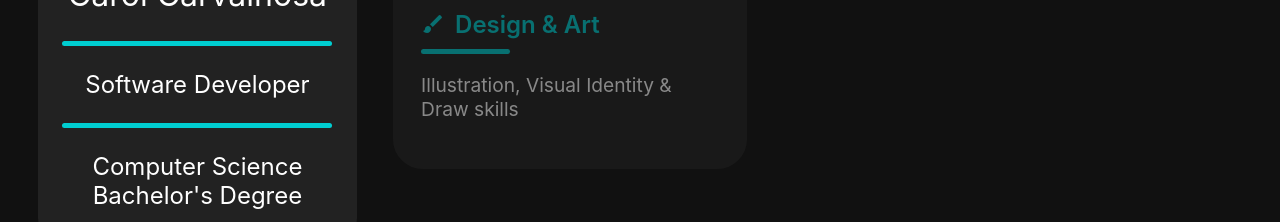
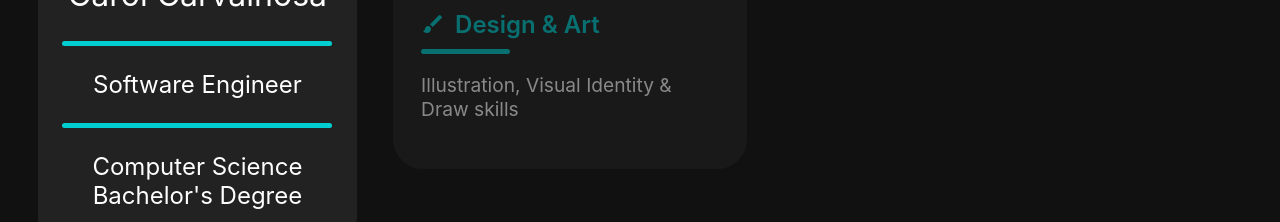
Before and after one commit to CarolCarvalhosa/portfolio, a React (Create React App) app: page / in a window 1280 px wide. Shown: the part 396-618 px from the top of the page. Built offline with nearby package versions, Linux system fonts and the light colour scheme; what @react-pdf/renderer would draw is missing.

Commit message:
Summary + work places

```diff
--- a/src/data/data.json
+++ b/src/data/data.json
@@ -2,12 +2,12 @@
   "name": "Carol Carvalhosa",
   "mail": "ccscarvalhosa@gmail.com",
   "linkedin": "https://linkedin.com/in/carolina-carvalhosa/",
-  "occupation": "Software Developer",
+  "occupation": "Software Engineer",
   "education": "Computer Science Bachelor's Degree",
   "university": "UERJ",
   "universityFullName": "State University of Rio de Janeiro",
   "educationEndDate": "12/2022",
-  "summary": "I aim to grow as a web & mobile developer acquiring knowledge that can improve the systems I work on.",
+  "summary": "I'm a software engineer that thrives in fast-paced environments where I can build great web and mobile products and mentor other engineers too.",
   "skills": ["JavaScript", "ReactJS", "TypeScript", "Git and TFS", "C# .NET Core", "MVC", "SQL Server, PostgreSQL and MySQL", "Advanced CSS", "UI/UX", "AzureDevOps and Scrum", "Jest and @testing-library", "Storybook and VS Code documentation"],
   "avatar": "https://avatars.githubusercontent.com/u/43474430?v=4",
   "website": "https://carolcarvalhosa.github.io/portfolio/",
@@ -72,7 +72,8 @@
   ],
   "workHistory": [
     {
-      "occupation": "SOFTWARE DEVELOPER [08/2020 - present]",
+      "occupation": "SOFTWARE ENGINEER [08/20 - present]",
+      "place": "Radix",
       "projects": [
         "Responsible for building an UIKit ReactJS library with Storybook documentation and testing by @testing-library, which provided DOM APIs, such as Jest and Mocha + JSDOM. The Project goal was to provide styled components for screens so that they \ncan be created on a faster and easier way.",
         "Created projects from scratch using ReactJS, C# .NET Core, Git, AzureDevOps and Scrum. The Project goal was the creation of a framework that was used as a starting point for later projects. It uses the previous ReactJS UIKit.",
@@ -80,11 +81,13 @@
       ]
     },
     {
-      "occupation": "DEVELOPER INTERN [01/2020 - 08/2020]",
-      "projects": ["Provided Software support and improvements using MVC architecture, C# .NET, Entity Framework, SQL Server, JS, HTML, CSS, TFS, AzureDevOps ond Scrum. The Project goal was to manage trainings and documents for petroleum platform employees. The system is used globally and uses replication to synchronize applications across all platforms."]
+      "occupation": "DEVELOPER INTERN [01/20 - 08/20]",
+      "place": "Radix",
+      "projects": ["Provided Software support and improvements using MVC architecture, C# .NET, Entity Framework, SQL Server, JS, HTML, CSS, TFS, AzureDevOps and Scrum. The Project goal was to manage trainings and documents for petroleum platform employees. The system is used globally and uses replication to synchronize applications across all platforms."]
     },
     {
-      "occupation": "UNIVERSITY SCHOLARSHIP [03/2019 - 12/2020]",
+      "occupation": "UNIVERSITY SCHOLARSHIP [03/19 - 12/20]",
+      "place": "UERJ",
       "projects": ["Provided visualization development using the D3.js and website development support working with HTML, CSS, Jekyll and Git."]
     }
   ]
--- a/src/pages/ResumePDF/index.tsx
+++ b/src/pages/ResumePDF/index.tsx
@@ -109,7 +109,7 @@ const ResumePDF: React.FC = () => {
                 {data.workHistory.map((work, idx) => (
                   <View key={idx} style={{ marginTop: '10px' }}>
                     <Text style={{ ...styles.bodyTextBold, marginBottom: '5px' }}>
-                      {work.occupation}
+                      {work.occupation} - {work.place}
                     </Text>
                     {work.projects.map((project, idx) => (
                       <Text key={idx} style={{ ...styles.bodyTextSmall, marginBottom: '5px' }}>
--- a/src/pages/ResumePDF/styles.ts
+++ b/src/pages/ResumePDF/styles.ts
@@ -71,7 +71,7 @@ export const styles = StyleSheet.create({
   },
   summary: {
     fontSize: 12,
-    margin: '0 110',
+    margin: '0 70',
   },
   // end header
 
```
